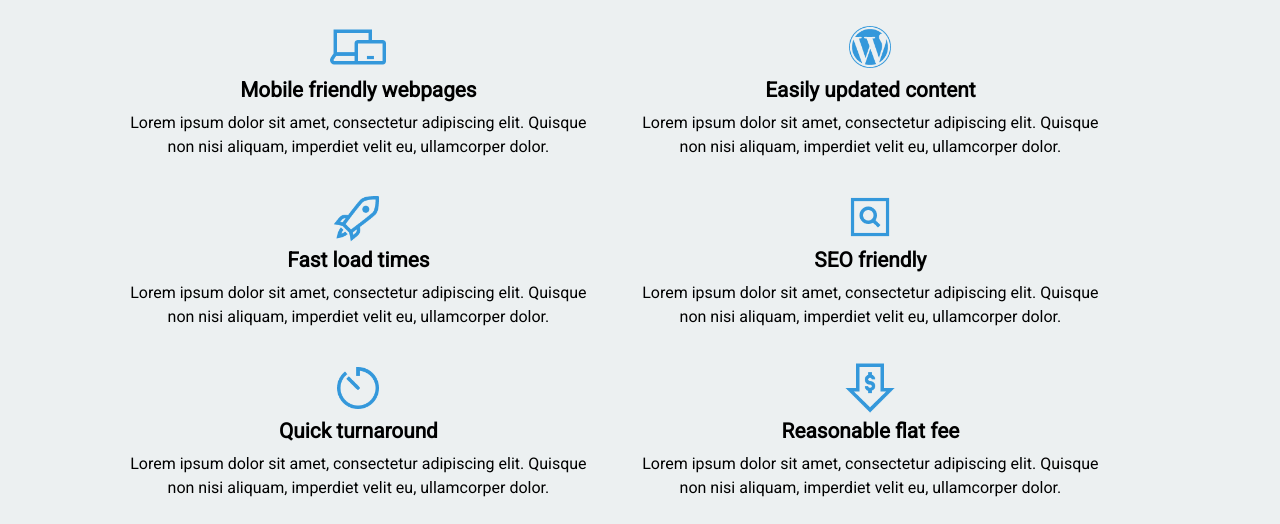
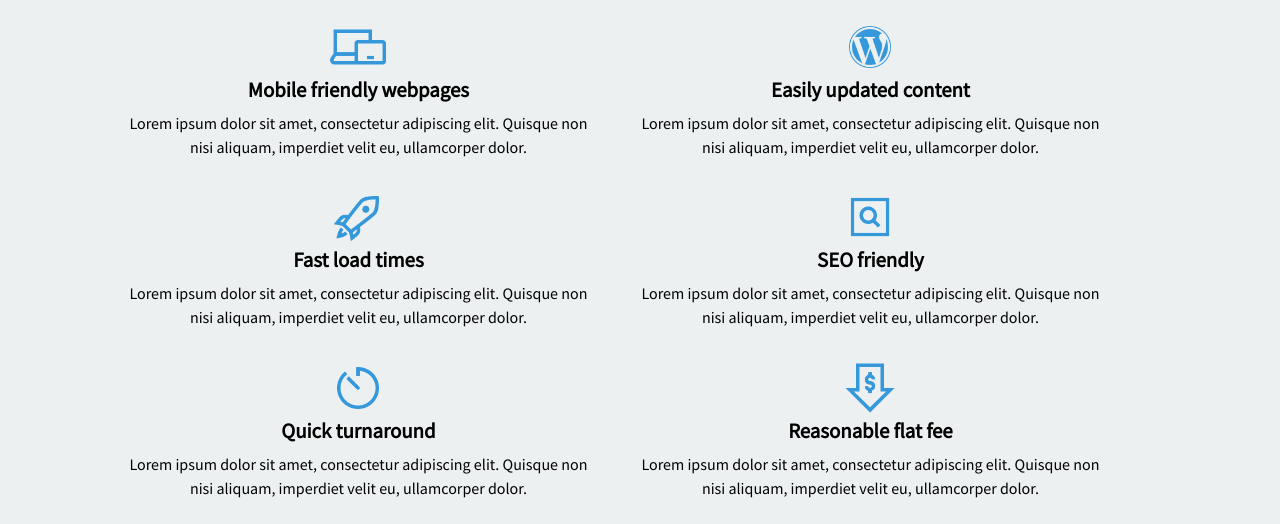
Before and after one commit to drose379/Personal-3, a plain HTML site: page index.html in a window 1280 px wide. Shown: the part 576-1100 px from the top of the page. Drawn offline with nearby package versions, Linux system fonts and the light colour scheme.

Commit message:
updating font

```diff
--- a/main.css
+++ b/main.css
@@ -1,11 +1,11 @@
-@import url('https://fonts.googleapis.com/css?family=Roboto');
+@import url('https://fonts.googleapis.com/css?family=Source+Sans+Pro');
 
 body,html {
   margin: 0;
   padding: 0;
   background-color: #ecf0f1;
   line-height: 1.5;
-  font-family: 'Roboto', sans-serif;
+  font-family: 'Source Sans Pro', sans-serif;
 }
 
 * {
@@ -365,7 +365,7 @@ nav #nav-right a:hover {
   font-size: 1em;
   padding: 0.5em;
   resize: none;
-  font-family: 'Roboto', sans-serif;
+  font-family: 'Source Sans Pro', sans-serif;
 }
 
 #send-container {
```
